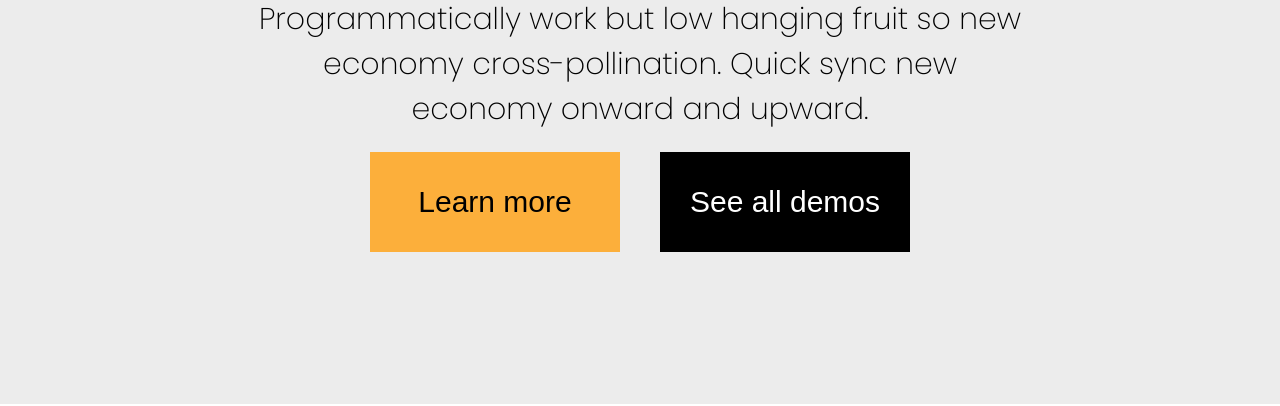
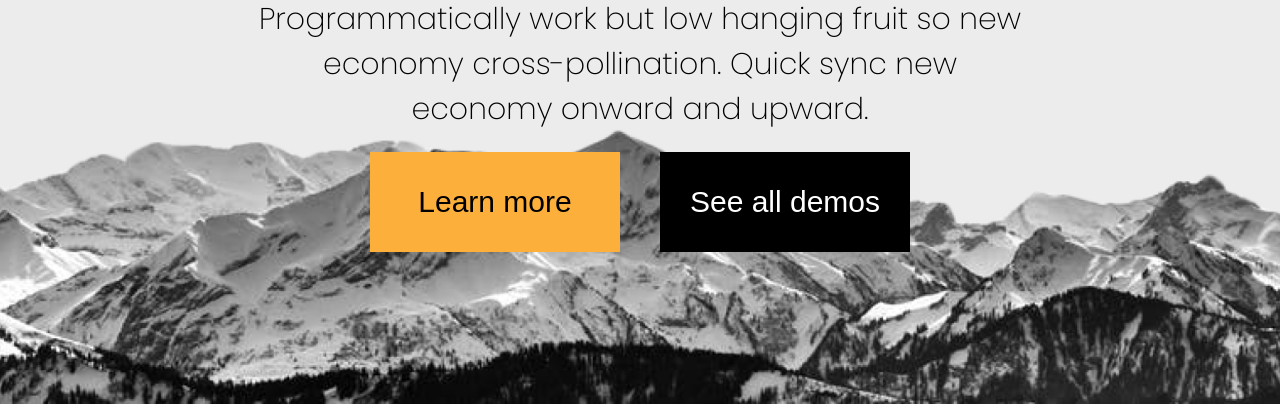
Before and after one commit to kamildata/projekthtmlcss, a plain HTML site: page index.html in a window 1280 px wide. Shown: the part 396-802 px from the top of the page. Drawn offline with Linux system fonts and the light colour scheme.

Commit message:
seventh commit

```diff
--- a/css/style.css
+++ b/css/style.css
@@ -83,7 +83,7 @@ body{
 }
 
 .img-bgr{
-    background-image: url('./img/tlogory.png');
+    background-image: url('../img/tlogory.png');
     background-position: center center;
     background-size: cover;
     width: 100%;
```
